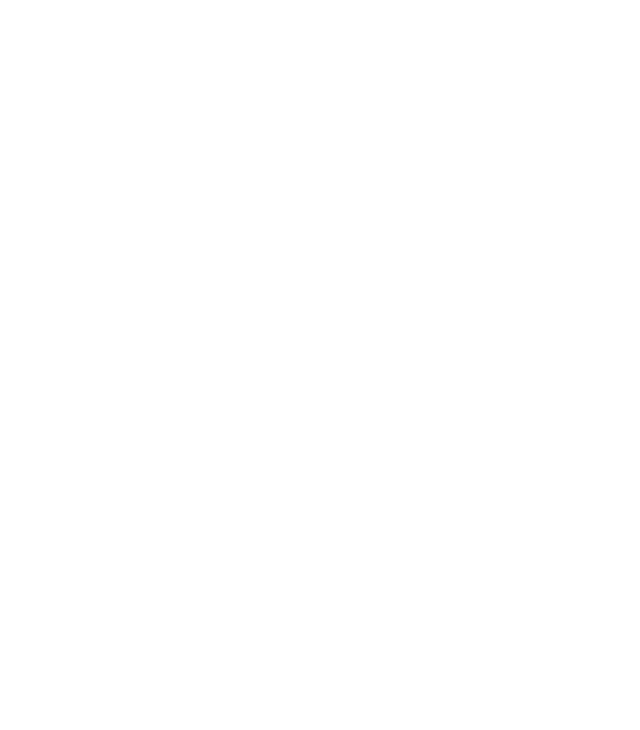
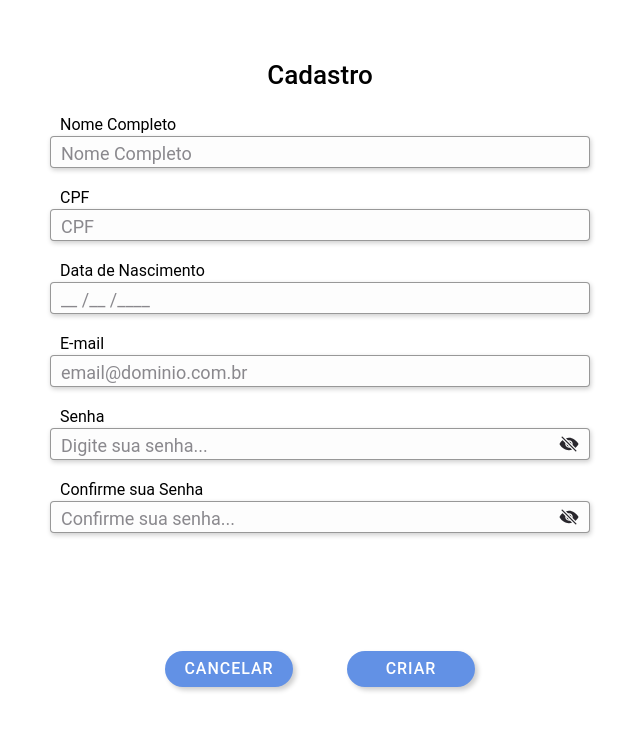
Before and after one commit to obertobr/Worcher_TG, a React (Vite) app: page /singup in a window 1280 px wide. Shown: the top 730 px of the page, without its empty margins (320-960 px from the left). Built offline with nearby package versions, Linux system fonts and the light colour scheme.

Commit message:
added sing up page

```diff
--- a/src/App.tsx
+++ b/src/App.tsx
@@ -1,10 +1,9 @@
-import { Redirect, Route } from 'react-router-dom';
 import { IonApp, IonRouterOutlet, setupIonicReact } from '@ionic/react';
 import { IonReactRouter } from '@ionic/react-router';
+import { Redirect, Route } from 'react-router-dom';
+import LoginPage from './components/pages/loginPage/login.page.component';
+import style from './components/styleComponents/router.module.css';
 import Home from './pages/Home';
-import TestPage from './components/pages/testPage/test.page.component'
-import LoginPage from './components/pages/loginPage/login.page.component'
-import style from './components/styleComponents/router.module.css'
 
 /* Core CSS required for Ionic components to work properly */
 import '@ionic/react/css/core.css';
@@ -15,12 +14,12 @@ import '@ionic/react/css/structure.css';
 import '@ionic/react/css/typography.css';
 
 /* Optional CSS utils that can be commented out */
+import '@ionic/react/css/display.css';
+import '@ionic/react/css/flex-utils.css';
+import '@ionic/react/css/float-elements.css';
 import '@ionic/react/css/padding.css';
-import '@ionic/react/css/float-elements.css';
 import '@ionic/react/css/text-alignment.css';
 import '@ionic/react/css/text-transformation.css';
-import '@ionic/react/css/flex-utils.css';
-import '@ionic/react/css/display.css';
 
 /**
  * Ionic Dark Mode
@@ -34,6 +33,7 @@ import '@ionic/react/css/display.css';
 import '@ionic/react/css/palettes/dark.system.css';
 
 /* Theme variables */
+import SingUpPage from './components/pages/singUpPage/singup.page.component';
 import './theme/variables.css';
 
 setupIonicReact();
@@ -44,7 +44,7 @@ const App: React.FC = () => (
     <div className={style.contentMain}>
       <IonRouterOutlet>
 
-          <Route exact path="/test" component={TestPage}/>
+          <Route exact path="/singup" component={SingUpPage}/>
 
           <Route exact path="/home" component={Home} />
 
--- a/src/components/basicComponents/text-input-component/text.input.component.tsx
+++ b/src/components/basicComponents/text-input-component/text.input.component.tsx
@@ -1,6 +1,6 @@
-import React, { useState } from "react";
 import { IonIcon, IonInput, IonLabel } from "@ionic/react";
 import { eye, eyeOff } from "ionicons/icons";
+import React, { useState } from "react";
 import style from '../../styleComponents/input.module.css';
 
 type TextFieldTypes = 'text' | 'password';
@@ -39,7 +39,7 @@ const TextInputComponent: React.FC<TextInputComponentProps> = ({
             </IonLabel>
 
             <IonInput
-                maxlength={25}
+                maxlength={32}
                 className={style.textInput}
                 onIonInput={handleInputChange}
                 type={showPassword ? 'text' : typeInput}
--- a/src/components/pages/loginPage/login.page.component.tsx
+++ b/src/components/pages/loginPage/login.page.component.tsx
@@ -50,12 +50,12 @@ const LoginPage: React.FC<{}> = () => {
                     <div className="actionsSenha">
                         <CheckBoxComponent textCheckBox="Lembrar dados" />
 
-                        <LinkTextComponent text="Esqueceu a senha?" onClick={() => {}} />
+                        <LinkTextComponent text="Esqueceu a senha?" onClick={() => {} } />
                     </div>
 
                 <div className="buttonActions">
-                    <ButtonComponent width="230px" text="Entrar" onClick={() => {}} />
-                    <LinkTextComponent text="Novo Cadastro? Crie sua conta aqui." onClick={() => {}} />
+                    <ButtonComponent width="230px" text="Entrar" onClick={() => {} } />
+                    <LinkTextComponent text="Novo Cadastro? Crie sua conta aqui." onClick={() => {} } />
                 </div>
 
                 </main>
--- /dev/null
+++ b/src/components/pages/singUpPage/singup.page.component.tsx
@@ -0,0 +1,74 @@
+import ButtonComponent from "../../basicComponents/button-component/button.components";
+import TextInputComponent from "../../basicComponents/text-input-component/text.input.component";
+
+import "./singupPageFooter.css";
+import "./singupPageMain.css";
+
+const SingUpPage: React.FC<{}> = () => {
+
+  const handleInputChange = (event: string) => {
+
+  };
+
+  return(
+    <>
+      <div className="contentSingUp">
+        <main>
+          <h1>Cadastro</h1>
+
+          <div className="inputsSection">
+            <TextInputComponent
+              textLabel="Nome Completo"
+              placeHolder="Nome Completo"
+              onInputChange={handleInputChange}
+            />
+
+            <TextInputComponent
+              textLabel="CPF"
+              placeHolder="CPF"
+              onInputChange={handleInputChange}
+            />
+
+            <TextInputComponent
+              textLabel="Data de Nascimento"
+              placeHolder="__ /__ /____"
+              onInputChange={handleInputChange}
+            />
+
+            <TextInputComponent
+              textLabel="E-mail"
+              placeHolder="email@dominio.com.br"
+              onInputChange={handleInputChange}
+            />
+
+            <TextInputComponent
+              textLabel="Senha"
+              typeInput="password"
+              placeHolder="Digite sua senha..."
+              onInputChange={handleInputChange}
+            />
+
+            <TextInputComponent
+              textLabel="Confirme sua Senha"
+              typeInput="password"
+              placeHolder="Confirme sua senha..."
+              onInputChange={handleInputChange}
+            />
+          </div>
+
+          <div className="buttonActions">
+            <ButtonComponent width="168px" text="Cancelar" onClick={() => {} }/>
+            <ButtonComponent width="168px" text="Criar" onClick={() => {} }/>
+          </div>
+
+        </main>
+
+        {/* <footer>
+          <div className="squareBackground" />
+        </footer> */}
+      </div>
+    </>
+  )
+}
+
+export default SingUpPage;
--- /dev/null
+++ b/src/components/pages/singUpPage/singupPageFooter.css
@@ -0,0 +1,38 @@
+ /* HEADER ------------------------------------------------------------------------ */
+
+ .contentSingUp {
+
+  footer {
+      position: relative;
+      width: 100%;
+      height: 160px;
+
+
+      .squareBackground{
+          width: 100%;
+          height: 320px;
+          transform: translateY(-165px);
+          background-color: var(--principalColor);
+          border-radius: 50%;
+          clip-path: inset(50% 0 0 0);
+          box-shadow: var(--lightShadow);
+      }
+
+      .logo{
+          position: absolute;
+          top: 100%;
+          left: 50%;
+          transform: translateX(-38px) translateY(-55px);;
+          width: 76px;
+          height: 76px;
+          border-radius: 100%;
+          border: 0.3px solid rgba(0, 0, 0, 0.3);
+          background-color: rgb(255, 255, 255);
+          color: black;
+          display: flex;
+          align-items: center;
+          justify-content: center;
+          box-shadow: var(--lightShadow);
+      }
+  }
+}
--- /dev/null
+++ b/src/components/pages/singUpPage/singupPageMain.css
@@ -0,0 +1,40 @@
+ /* MAIN ------------------------------------------------------------------------ */
+
+ .contentSingUp{
+
+  main {
+      padding-top: 40px;
+      display: flex;
+      flex-direction: column;
+      gap: 14px;
+      align-items: center;
+      justify-content: center;
+
+      color: black;
+
+      .inputsSection{
+          width: 100%;
+          display: flex;
+          flex-direction: column;
+          align-items: center;
+          gap: 20px;
+      }
+
+      .actionsSenha{
+          width: 77%;
+          max-width: 540px;
+          display: flex;
+          align-items: center;
+          justify-content: space-between;
+      }
+
+      .buttonActions{
+          display: flex;
+          align-items: center;
+          flex-direction: row;
+          gap: 10px;
+          margin-top: 90px;
+      }
+  }
+
+}
--- a/src/components/pages/testPage/testPage.css
+++ b/src/components/pages/testPage/testPage.css
@@ -2,7 +2,7 @@
     padding-top: 20px;
     display: flex;
     width: 100vw;
-    height: 100vh;
+    height: 100dvh;
     align-items: center;
     justify-content: center;
     flex-direction: column;
```
